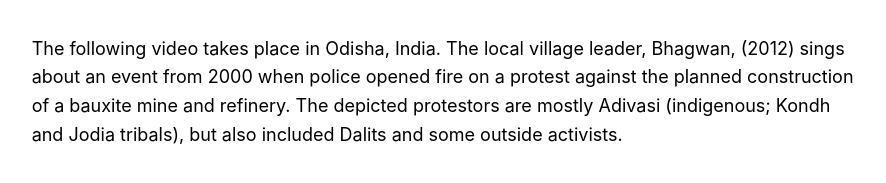
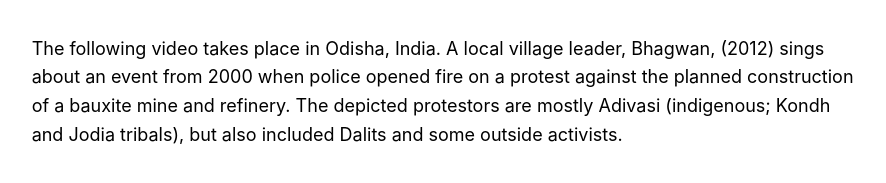
Before and after one commit to cmcgnsgc/sacredgeography, a plain HTML site: page index.html in a window 1280 px wide. Shown: the part 645-828 px from the top of the page, without its empty margins (167-1053 px from the left). Drawn offline with Linux system fonts and the light colour scheme.

Commit message:
Update index.html

```diff
--- a/index.html
+++ b/index.html
@@ -103,7 +103,7 @@ window._wpemojiSettings = {"baseUrl":"https:\/\/s.w.org\/images\/core\/emoji\/15
 
 
 
-<p class="has-text-align-left">The following video takes place in Odisha, India. The local village leader, Bhagwan, (2012) sings about an event from 2000 when police opened fire on a protest against the planned construction of a bauxite mine and refinery. The depicted protestors are mostly Adivasi (indigenous;&nbsp;Kondh and Jodia tribals), but also included Dalits and some outside activists.</p>
+<p class="has-text-align-left">The following video takes place in Odisha, India. A local village leader, Bhagwan, (2012) sings about an event from 2000 when police opened fire on a protest against the planned construction of a bauxite mine and refinery. The depicted protestors are mostly Adivasi (indigenous;&nbsp;Kondh and Jodia tribals), but also included Dalits and some outside activists.</p>
 
 
 
```
